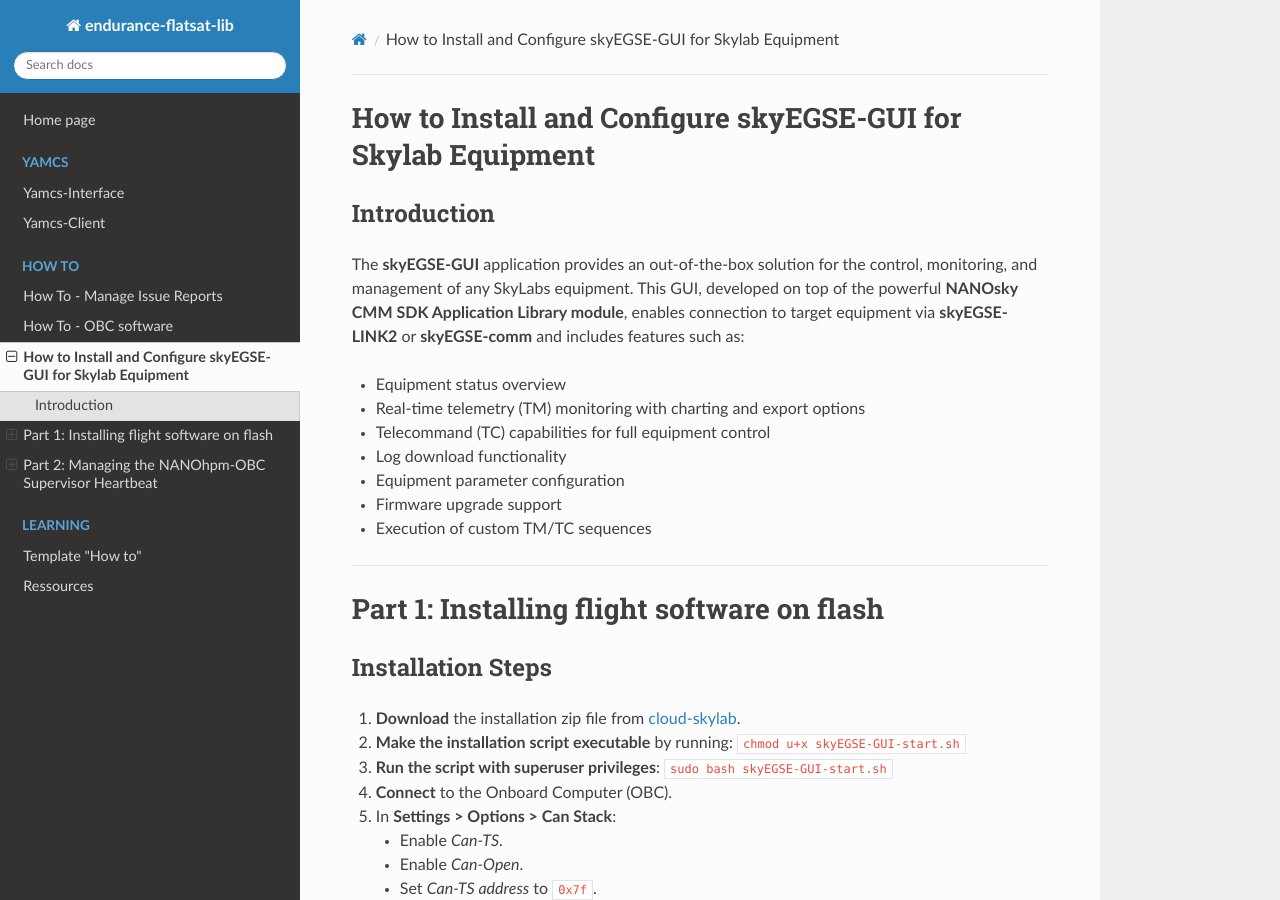
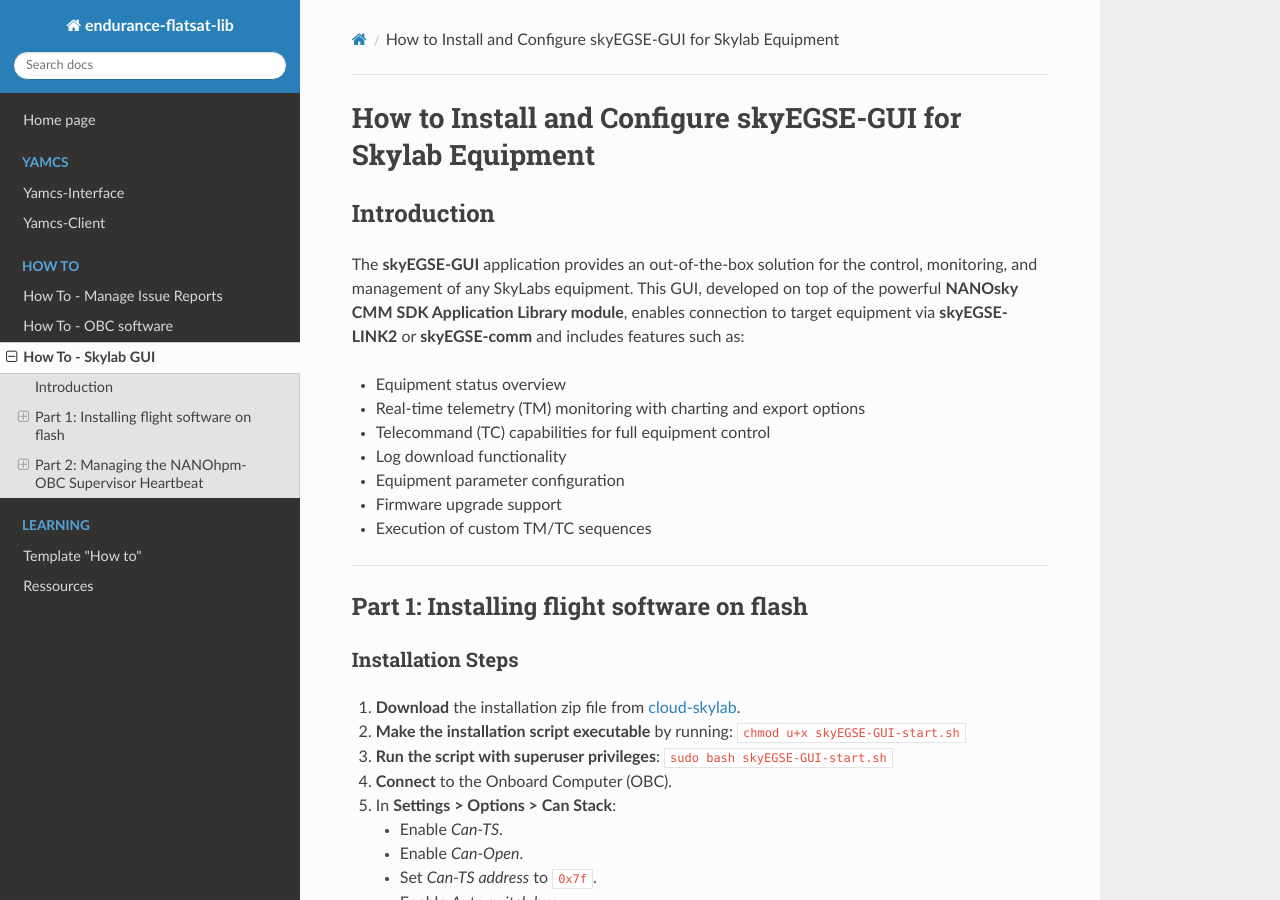
Before and after one commit to infiniteorbits/endurance-flatsat-lib, a Sphinx documentation site: the page built from docs/HowTo/HowToSkyEGSE.md, in a window 1280 px wide and 900 px high. Built offline with Sphinx 7.4.7 and the Read the Docs theme 3.1.0, drawn with Linux system fonts in a browser that asks for light colours; pages that are not in the unit, such as notebooks, are missing from menus.

Commit message:
Updating titles in skyegse markdown

```diff
--- a/docs/HowTo/HowToSkyEGSE.md
+++ b/docs/HowTo/HowToSkyEGSE.md
@@ -1,6 +1,6 @@
 # How to Install and Configure skyEGSE-GUI for Skylab Equipment
 
-## Introduction
+### Introduction
 
 The **skyEGSE-GUI** application provides an out-of-the-box solution for the control, monitoring, and management of any SkyLabs equipment. This GUI, developed on top of the powerful **NANOsky CMM SDK Application Library module**, enables connection to target equipment via **skyEGSE-LINK2** or **skyEGSE-comm** and includes features such as:
 
@@ -14,9 +14,9 @@
 
 ---
 
-# Part 1: Installing flight software on flash
+### Part 1: Installing flight software on flash
 
-## Installation Steps
+#### Installation Steps
 
 1. **Download** the installation zip file from [cloud-skylab](https://cloud.skylabs.si/d/s/ysb1MxxZKMflwU8uLduIYSGHEK1AV7x5/FQV0Oh0CMYNqj7eimEeY1jbh-j3OUsqz-cb1A3az1bws).
 2. **Make the installation script executable** by running:
@@ -39,9 +39,9 @@
 
 ---
 
-# Part 2: Managing the NANOhpm-OBC Supervisor Heartbeat
+## Part 2: Managing the NANOhpm-OBC Supervisor Heartbeat
 
-## Context
+### Context
 
 The **NANOhpm-OBC** contains an application core executing mission-specific functions and a supervisor monitoring the application’s status. These components operate independently as distinct nodes on the CANbus. By default, the supervisor sends a heartbeat signal at 1 Hz, which is helpful for testing but can be disabled for in-flight operations to prevent dependency on the supervisor.
 
```
